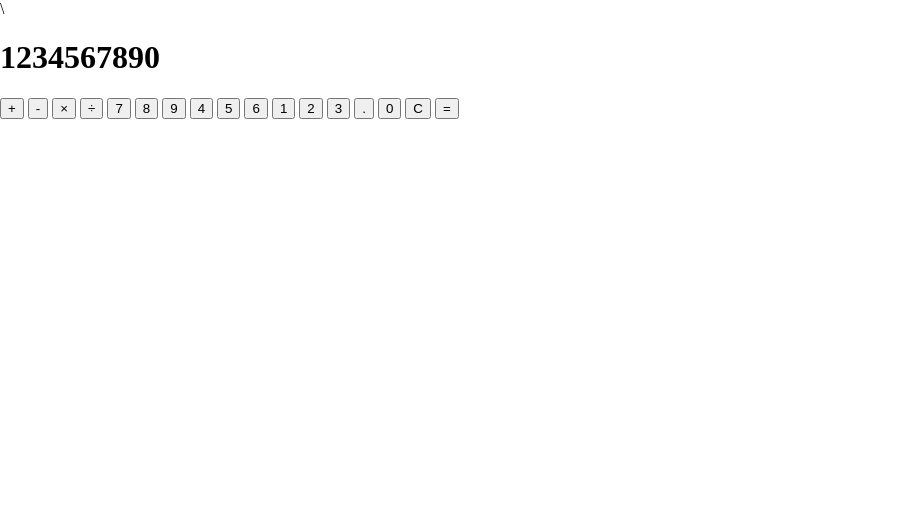
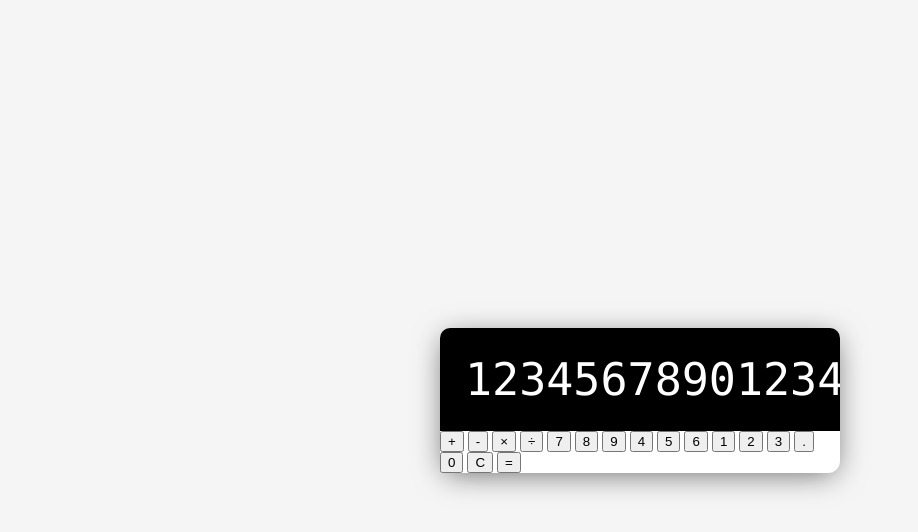
Before and after one commit to daniel-castilho/calculator, a plain HTML site: page index.html in a window 1280 px wide. Shown: the whole page, without its empty margins (0-918 px from the left). Drawn offline with Linux system fonts and the light colour scheme.

Commit message:
Build UI - Display CSS

```diff
--- a/index.html
+++ b/index.html
@@ -8,11 +8,11 @@
     <link rel="stylesheet" href="style.css">
 </head>
 <body>
-    <!-- Calculator -->\
+    <!-- Calculator -->
     <div class="calculator">
         <!-- Display -->
         <div class="calculator-display">
-            <h1>1234567890</h1>
+            <h1>12345678901234567890</h1>
         </div>
         <!-- Buttons -->
         <div class="calculator-buttons">
--- a/style.css
+++ b/style.css
@@ -6,4 +6,53 @@ html {
 body {
   margin: 0;
   min-height: 100vh;
+  display: flex;
+  justify-content: center;
+  align-items: center;
+  background: whitesmoke;
+  /* #background: linear-gradient(to right, #8e2de2, #4a00e0); */
 }
+
+.calculator {
+  background: white;
+  width: 400px;
+  border-radius: 12px;
+  box-shadow: 0 5px 30px -5px rgba(0, 0, 0, 0.6);
+}
+
+.calculator-display {
+  background: black;
+  color: white;
+  margin: 0;
+  display: flex;
+  align-items: center;
+  justify-content: flex-end;
+  border-radius: 10px 10px 0 0;
+}
+
+/* Display */
+.calculator-display h1 {
+  margin: 0;
+  padding: 25px;
+  font-size: 45px;
+  font-family: 'Lucida Console', sans-serif;
+  font-weight: 100;
+  overflow-x: auto;
+}
+
+/* Custom Scrollbar */
+::-webkit-scrollbar {
+  width: 10px;
+}
+
+::-webkit-scrollbar-track {
+  background: #f1f1f1;
+}
+
+::-webkit-scrollbar-thumb {
+  background: #888;
+}
+
+::-webkit-scrollbar-thumb:hover {
+  background: #555;
+}
```
